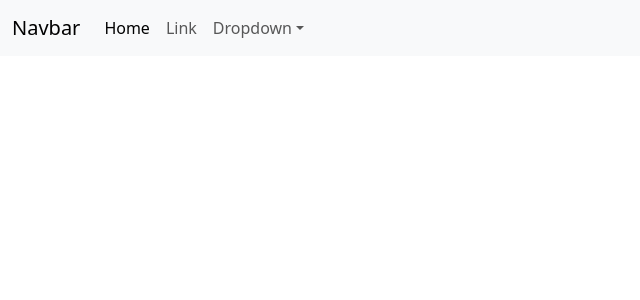
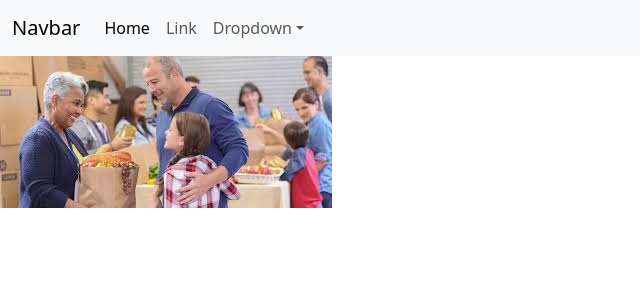
Before and after one commit to Gitphin/minnehack-2025, a React (Vite) app in the folder food-app/: page / in a window 1280 px wide. Shown: the top 300 px of the page, without its empty margins (0-640 px from the left). Built offline with nearby package versions, Linux system fonts and the light colour scheme.

Commit message:
Added image

```diff
--- a/food-app/src/App.css
+++ b/food-app/src/App.css
@@ -0,0 +1,3 @@
+#happy-people-image{
+
+}
--- a/food-app/src/App.tsx
+++ b/food-app/src/App.tsx
@@ -1,5 +1,10 @@
+import './App.css';
+//component imports
 import TopNav from "./components/TopNav";
 import FoodGroups from "./components/FoodGroups"
+
+//image imports
+import HappyPeopleWithFood from './images/happy-people-with-food.jpg';
 
 function App() {
   return (
@@ -7,6 +12,8 @@ function App() {
     <div>
       <TopNav />
     </div>
+
+    <img src={HappyPeopleWithFood} alt="Happy People With Food" id="happy-people-image"></img>
     </>
   );
 }
```
Also changed, not shown: food-app/src/images/happy-people-with-food.jpg (added).
